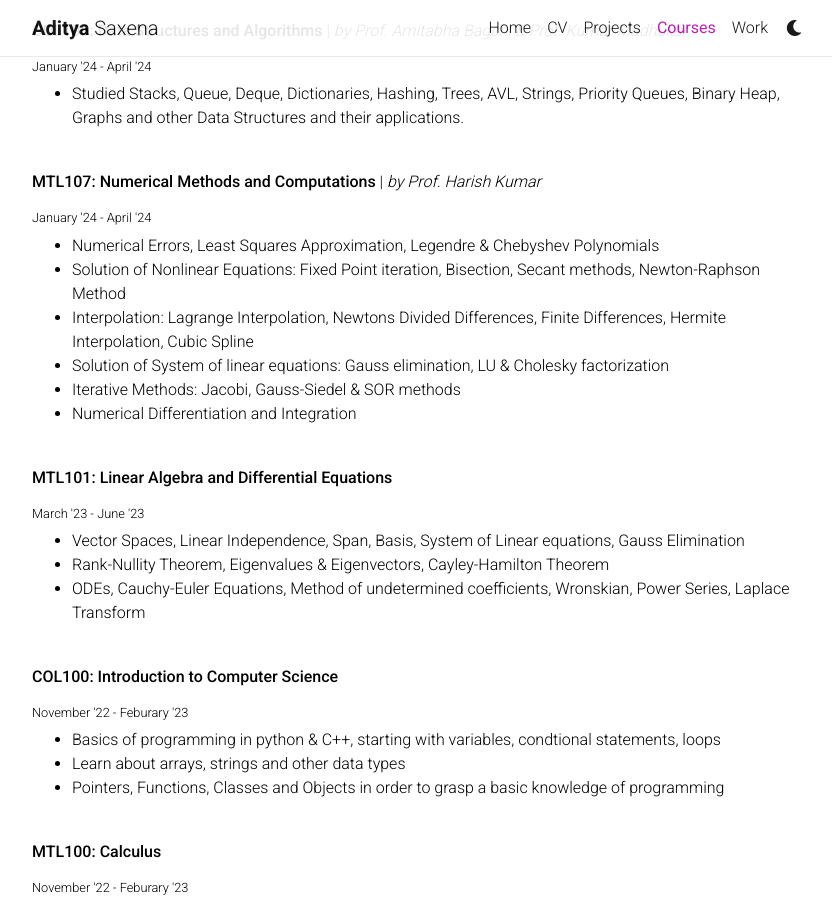
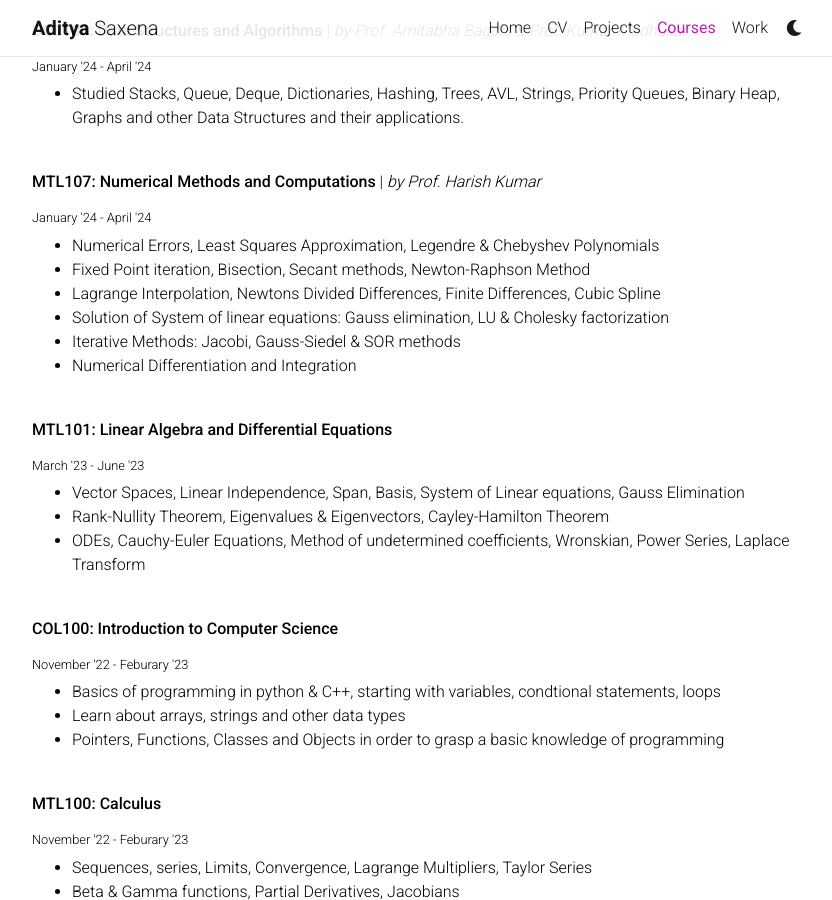
Before and after one commit to adityaaa2511/adityaaa2511.github.io, a Jekyll site: the page built from _pages/courses.md, in a window 1280 px wide and 900 px high, scrolled down 2578 px. Shown: the whole window, without its empty margins (223-1055 px from the left). Built offline with Jekyll 4.4.1, drawn with Linux system fonts in a browser that asks for light colours; nearby versions of some CDN libraries; comment, search, counter and statistics services are not loaded; a style sheet for code colours, icons or effects is not loaded.

Commit message:
Minor mods

```diff
--- a/_data/projects.yml
+++ b/_data/projects.yml
@@ -172,7 +172,7 @@
     src: /assets/img/project/Server.png
     alt:
   date: December 2024
-  description: Built event-driven TCP servers in C++ directly on the POSIX sockets API, using epoll with non-blocking sockets and a worker thread pool to serve many concurrent clients from a single accept loop. Implemented a per-connection state machine that buffers partial reads and resumes interrupted writes on EAGAIN/EWOULDBLOCK, along with HTTP response handling and a remote command-execution service with credential-based authentication
+  description: Built event-driven TCP servers in C++ directly on the POSIX sockets API, using epoll with non-blocking sockets & a worker thread pool to serve many concurrent clients from a single accept loop. Implemented a per-connection state machine that buffers partial reads & resumes interrupted writes on EAGAIN/EWOULDBLOCK, with HTTP response handling and remote command-execution service using credential-based authentication
   links:
     code: https://github.com/adityaaa2511/Servers_from_scratch
     demo:
@@ -184,7 +184,7 @@
     src: /assets/img/project/Time_series.png
     alt:
   date: January 2024
-  description: Encoded univariate time series as 2D images to make them tractable for convolutional models, comparing Gramian Angular Fields against Markov Transition Fields on the UCR GunPoint dataset. The GAF encoding reached 98.7% test accuracy against 88.0% for MTF, indicating that angular representation preserves more discriminative temporal structure on this task
+  description: Encoded univariate time series as 2D images to make them tractable for CNNs, comparing Gramian Angular Fields against Markov Transition Fields on the UCR GunPoint dataset. The GAF encoding reached 98.7% test accuracy against 88.0% for MTF, indicating that angular representation preserves more discriminative temporal structure on this task
   links:
     code: https://github.com/adityaaa2511/TimeSeriesAnalysis
     demo:
--- a/_pages/courses.md
+++ b/_pages/courses.md
@@ -222,8 +222,8 @@ navpos: 3
     </div>
     <ul>
         <li>Numerical Errors, Least Squares Approximation, Legendre & Chebyshev Polynomials</li>
-        <li>Solution of Nonlinear Equations: Fixed Point iteration, Bisection, Secant methods, Newton-Raphson Method</li>
-        <li>Interpolation: Lagrange Interpolation, Newtons Divided Differences, Finite Differences, Hermite Interpolation, Cubic Spline</li>
+        <li>Fixed Point iteration, Bisection, Secant methods, Newton-Raphson Method</li>
+        <li>Lagrange Interpolation, Newtons Divided Differences, Finite Differences, Cubic Spline</li>
         <li>Solution of System of linear equations: Gauss elimination, LU & Cholesky factorization</li>
         <li>Iterative Methods: Jacobi, Gauss-Siedel & SOR methods</li>
         <li>Numerical Differentiation and Integration</li>
```
Also changed, not shown: assets/img/project/diffusion.jpeg.
